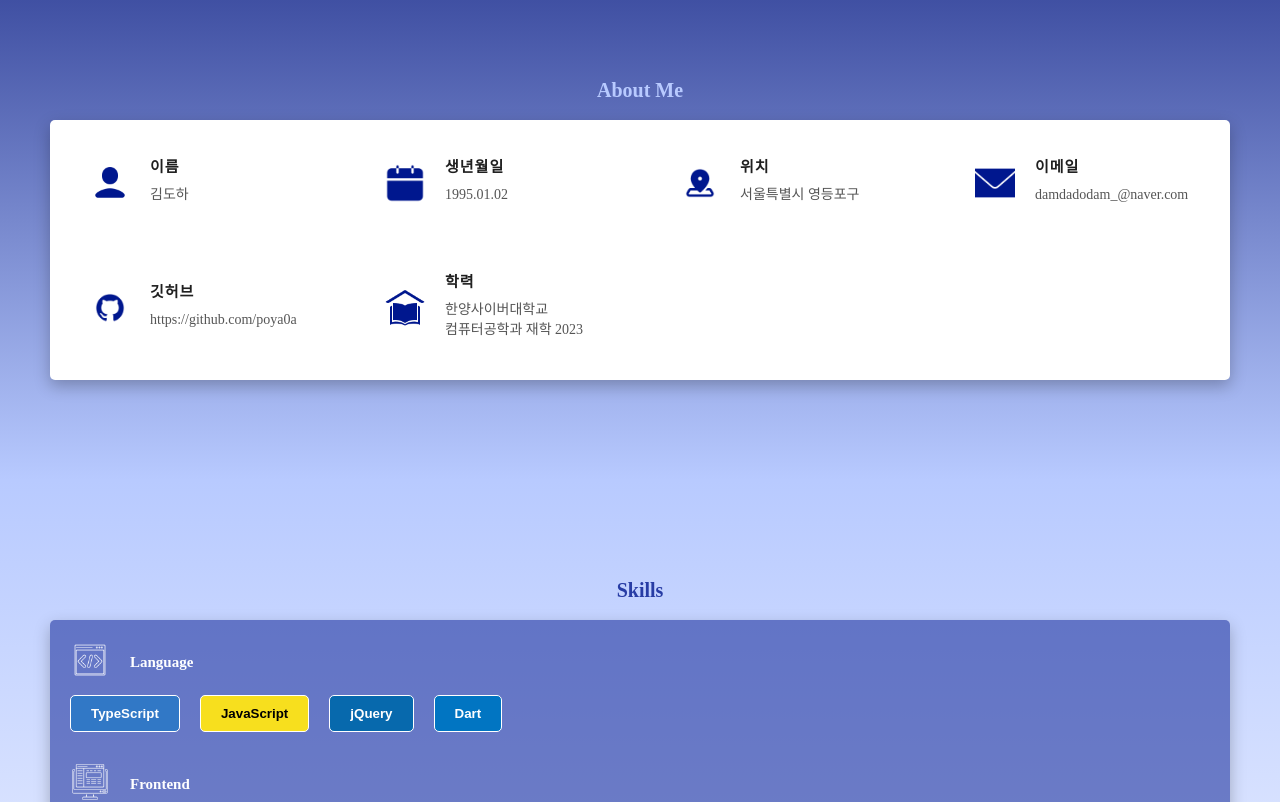
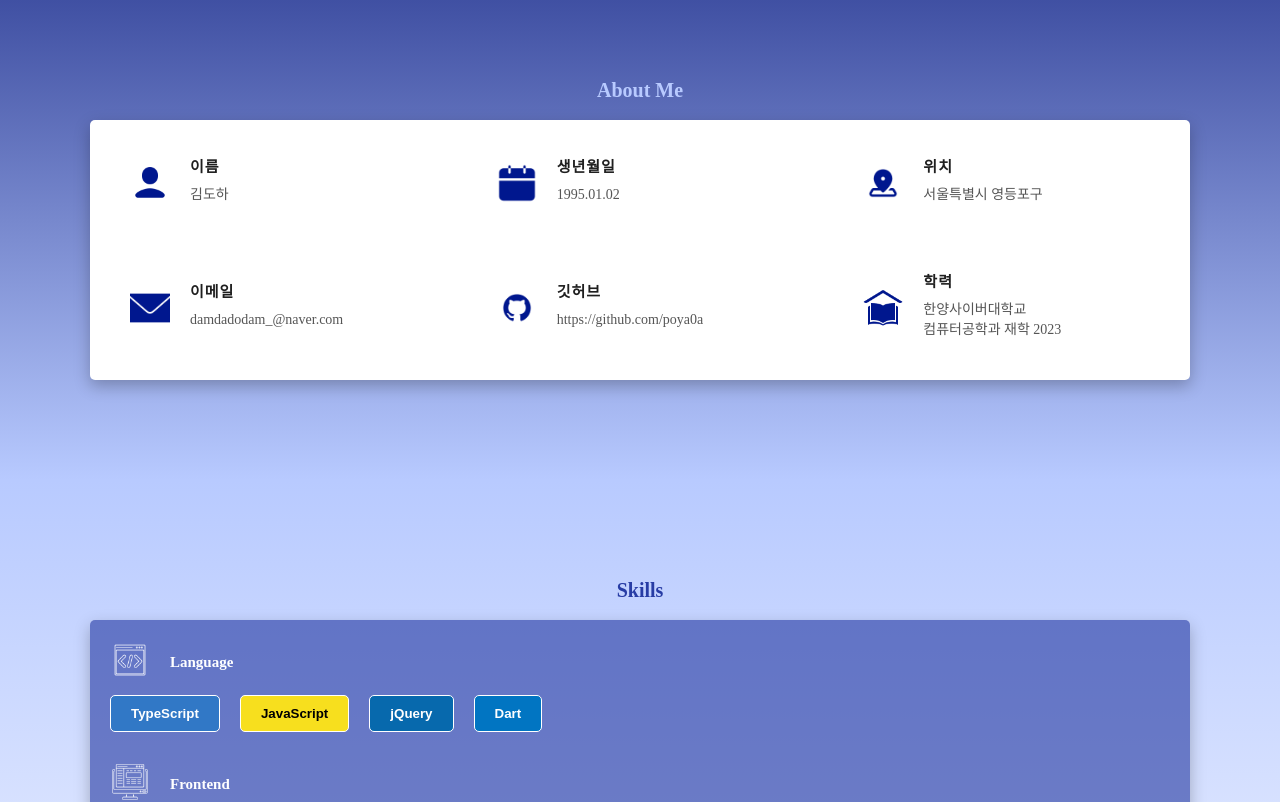
Before and after one commit to poya0a/portfolio, a Next.js app: page / in a window 1280 px wide. Shown: the part 820-1622 px from the top of the page. Built offline with nearby package versions, Linux system fonts and the light colour scheme.

Commit message:
Add Max Width

```diff
--- a/styles/pages/_home.module.scss
+++ b/styles/pages/_home.module.scss
@@ -12,7 +12,11 @@
             font-weight: 900;
             text-align: center;
             margin: 0 0 20px 0;
-    }
+        }
+        .container {
+            max-width: 1100px;
+            margin: auto;
+        }
     }
 }
 
```
